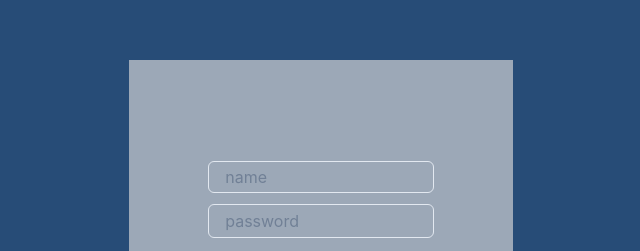
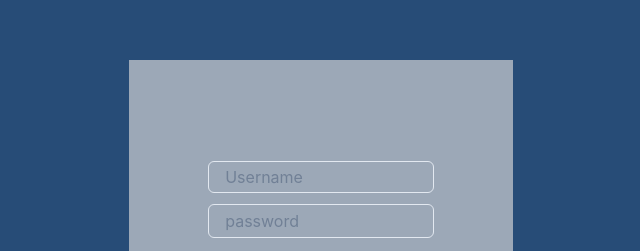
Before and after one commit to GandoPlay/TaskApp, a React (Create React App) app in the folder frontend-side/: page / in a window 1280 px wide. Shown: the part 165-416 px from the top of the page, without its empty margins (319-959 px from the left). Built offline with nearby package versions, Linux system fonts and the light colour scheme.

Commit message:
added hook

```diff
--- a/frontend-side/package.json
+++ b/frontend-side/package.json
@@ -13,6 +13,9 @@
     "date-fns": "^2.29.2",
     "framer-motion": "^7.2.0",
     "json-server": "^0.17.0",
+    "react-hook-form": "7.34.2",
+
+
     "moment": "^2.29.4",
     "parse-date-fns": "^0.0.1",
     "react": "^18.2.0",
--- a/frontend-side/src/App.js
+++ b/frontend-side/src/App.js
@@ -7,7 +7,6 @@ import { ChakraProvider } from "@chakra-ui/react";
 import FetchRatings from "./Rating/Rating";
 import ProtectedRoutes from "./protectedRoutes";
 import DateTable from "./DateTable/DateTable";
-//for date
 
 
 
--- a/frontend-side/src/Login/Login.jsx
+++ b/frontend-side/src/Login/Login.jsx
@@ -1,21 +1,46 @@
 import React from "react";
-import { Input, Button, Box, Grid, GridItem } from "@chakra-ui/react";
+import { Box, Grid, GridItem,  FormErrorMessage,
+  FormLabel,
+  FormControl,
+  Input,
+  Button, } from "@chakra-ui/react";
 import "./Login.css";
 import { useNavigate } from "react-router-dom";
 import { useState, useContext } from "react";
 import axios from "axios";
 // import { Context } from "../Context/context";
 import { useQuery, useMutation } from "react-query";
+import { useForm } from 'react-hook-form'
 import NavBar from "../navBar/NavBar";
+
+
 function Login() {
+
   const [username, setUsername] = useState("");
   const [password, setPassword] = useState("");
+
+  const {
+    handleSubmit,
+    register,
+    formState: { errors, isSubmitting },
+  } = useForm()
 
   const navigate = useNavigate();
 
   const { isLoading, isError, error, mutate } = useMutation(loginUserName);
 
+  function onSubmit(values) {
+    mutate({
+      username: values.Username,
+      password: values.Password
+    });
+
+  }
+
+
   async function loginUserName(user) {
+    console.log(user);
+
     const response = await axios.post(
       "http://172.20.10.8:3001/auth/signup",
       user
@@ -24,15 +49,16 @@ function Login() {
     navigate("/rating");
   }
 
-  const login = () => {
-    mutate({
-      username: username,
-      password: password,
-    });
-  };
+  // const login = () => {
+  //   mutate({
+  //     username: username,
+  //     password: password,
+  //   });
+  // };
 
   return (
-    <Box
+    <form onSubmit={handleSubmit(onSubmit)}>
+    <FormControl
       textAlign="center"
       bg="#274c77"
       height="100vh"
@@ -40,7 +66,9 @@ function Login() {
       display={"flex"}
       justifyContent={"center"}
     >
-      {/* <NavBar/> */}
+
+
+
       <Box
         className="divForInput"
         backgroundColor="rgba(219, 219, 219, 0.651)"
@@ -55,9 +83,15 @@ function Login() {
         <Grid  alignContent="center" justifyContent={"center"}>
           <GridItem>
             <Input
+              id="Username"
+
               type="text"
               className="input"
-              placeholder="name"
+              placeholder="Username"
+              {...register('Username', {
+                required: 'This is required',
+                minLength: { value: 4, message: 'Minimum length should be 4' },
+              })}
               onChange={(e) => setUsername(e.target.value)}
               height="100%"
               width="80%"
@@ -66,10 +100,14 @@ function Login() {
           </GridItem>
           <GridItem>
             <Input
+              id = "Password"
               type="password"
               className="input"
               placeholder="password"
-              onChange={(e) => setPassword(e.target.value)}
+              {...register('Password', {
+                required: 'This is required',
+                minLength: { value: 4, message: 'Minimum length should be 4' },
+              })}
               alignSelf="center"
               height="80%"
               width="80%"
@@ -78,12 +116,13 @@ function Login() {
             />
           </GridItem>
 
-          <Button onClick={login} colorScheme="gray" mt="50px">
+          <Button type="submit" colorScheme="gray" mt="50px">
             Log in
           </Button>
         </Grid>
       </Box>
-    </Box>
+    </FormControl>
+    </form>
   );
 }
 
--- a/frontend-side/src/Rating/Rating.jsx
+++ b/frontend-side/src/Rating/Rating.jsx
@@ -10,6 +10,14 @@ import {
   Box,
   Text,
 } from "@chakra-ui/react";
+
+import {
+  List,
+  ListItem,
+  ListIcon,
+  OrderedList,
+  UnorderedList,
+} from '@chakra-ui/react'
 import NavBar from "../navBar/NavBar";
 function sortById(data) {
   return [...data].sort(function (a, b) {
@@ -35,19 +43,23 @@ const FetchRatings = () => {
         height="150px"
       >
         <Text width="30%" fontSize="250%" >
-          מקום שני
+           מקום שני
 
-          <Text>{data?.data[1].name}</Text>
+          {' '+data?.data[1].name}
         </Text>
         <Text width="40%" height="100%"  fontSize="320%">
           מקום ראשון
-          <Text>{data?.data[0].name}</Text>
+          {' '+data?.data[0].name}
         </Text>
         <Text width="30%" fontSize="150%">
-          מקום שלישי
-          <Text>{data?.data[2].name}</Text>
+           מקום שלישי
+        {'\n'+data?.data[2].name}
         </Text>
       </Box>
+
+
+
+
       <TableContainer>
         <Table variant="striped" colorScheme="teal">
           <Thead boxShadow="lg" p="6" rounded="md" bg="white">
@@ -77,6 +89,24 @@ const FetchRatings = () => {
               </Box>
             </SimpleGrid>
           </Thead>
+
+
+
+          {/* <OrderedList>
+            {data?sortById(data.data).map((user)=>{
+              return(
+                <ListItem
+                boxShadow="lg"
+                p="6"
+                rounded="md"
+                justify-content="space-around"
+                display="flex"
+                >{user.id}
+                </ListItem>
+               */}
+              )
+            {/* }):""} */}
+          {/* </OrderedList> */}
           {data
             ? sortById(data.data).map((user) => {
                 return (
@@ -91,7 +121,7 @@ const FetchRatings = () => {
                     >
                       <Text>{user.id}</Text>
                       <Text className="userName"> {user.name} </Text>
-                      <Text className="userScore" isNumeric>
+                      <Text className="userScore">
                         {" "}
                         {user.score}
                       </Text>
```
Also changed, not shown: 1 other file (tests, documents, lock files or other folders).
